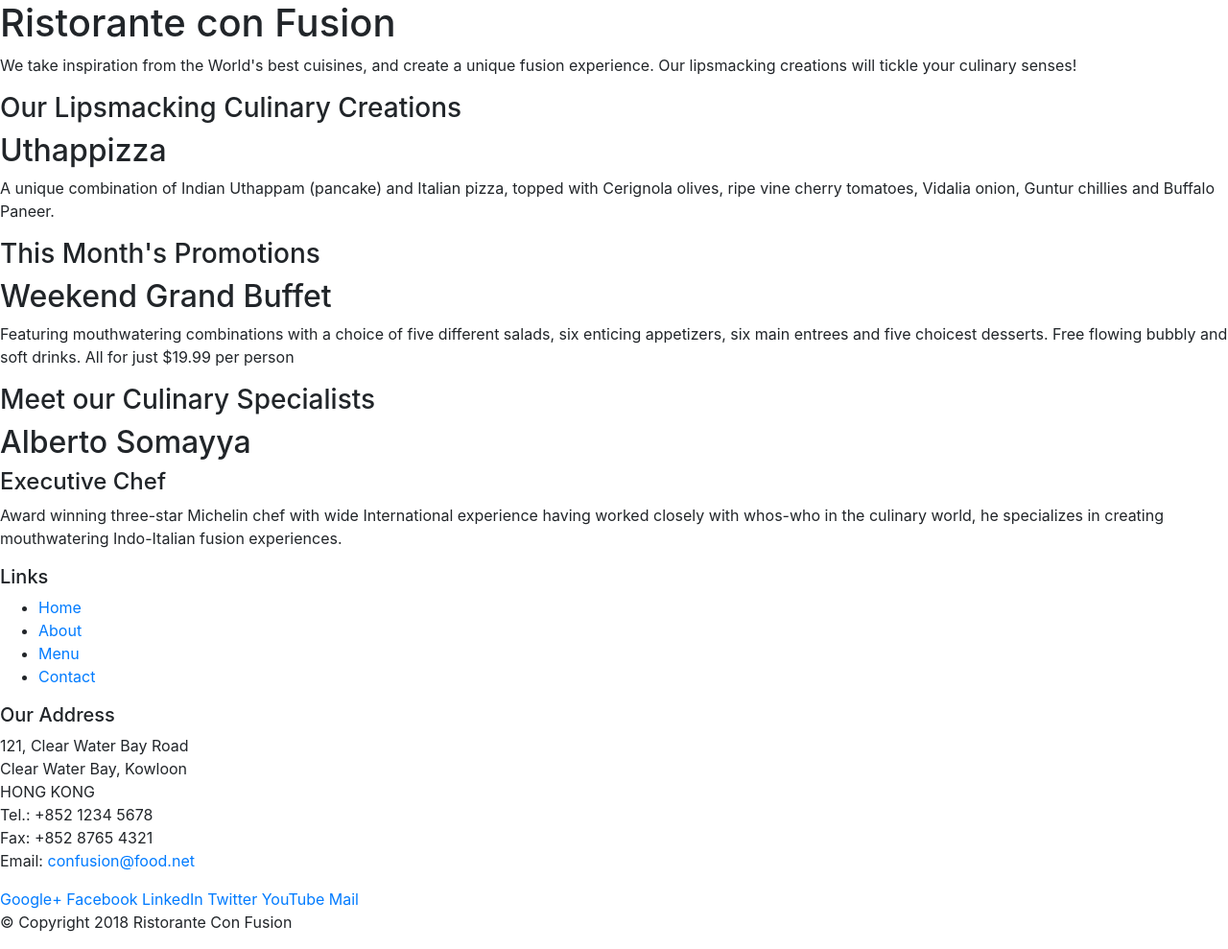
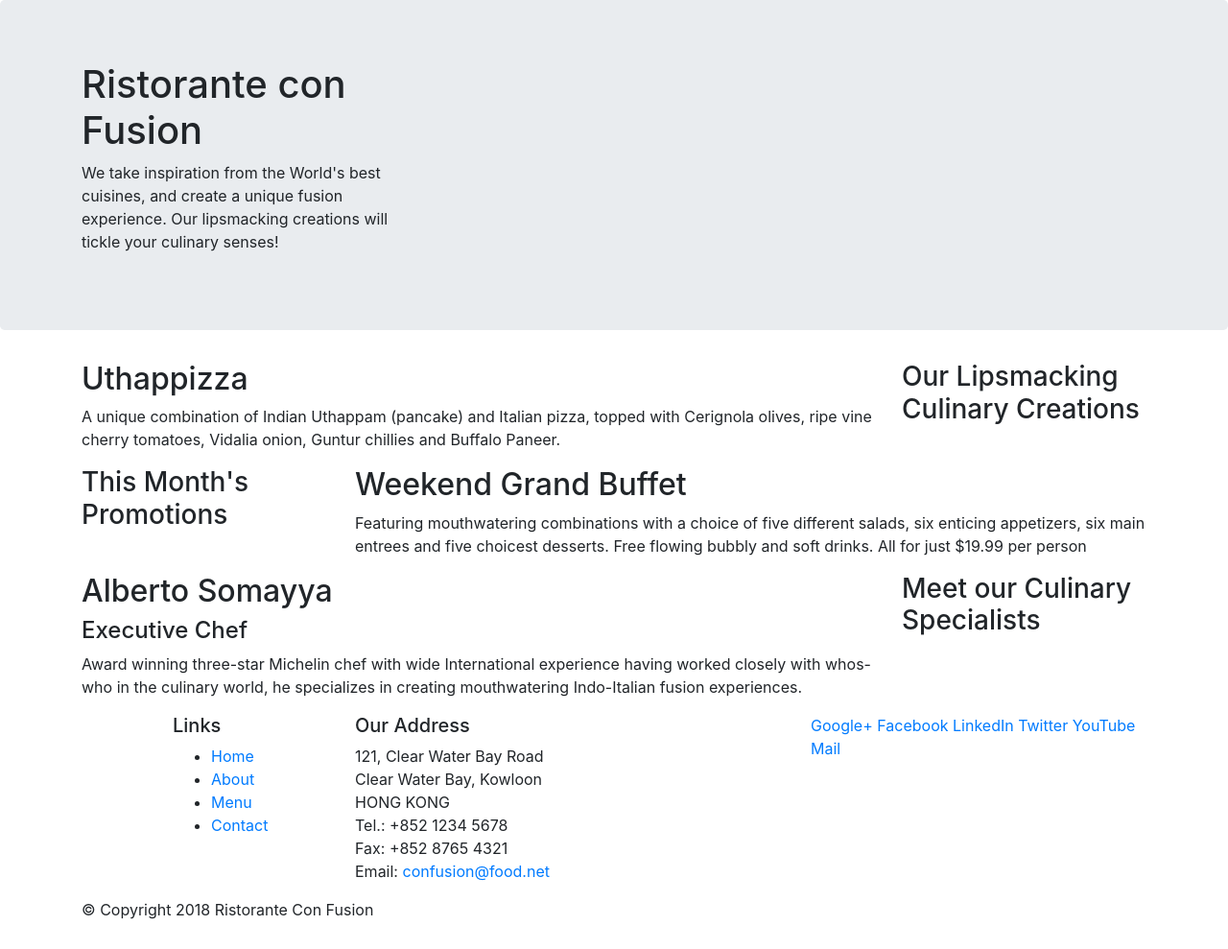
Before and after one commit to MOPEAPAHLAING/bootstrap, a website: page index.html in a window 1280 px wide. Shown: the whole page at 96% size. Drawn offline with nearby package versions, Linux system fonts and the light colour scheme.

Commit message:
Bootstrap Grid Part 1

```diff
--- a/index.html
+++ b/index.html
@@ -14,46 +14,46 @@
 
 <body>
 
-    <header>
-        <div>
-            <div>
-                <div>
+    <header class="jumbotron">
+        <div class="container">
+            <div class="row">
+                <div class="col-12 col-sm-4">
                     <h1>Ristorante con Fusion</h1>
                     <p>We take inspiration from the World's best cuisines, and create a unique fusion experience. Our lipsmacking creations will tickle your culinary senses!</p>
                 </div>
-                <div>
+                <div class="col-12 col-sm">
                 </div>
             </div>
         </div>
     </header>
 
-    <div>
-        <div>
-            <div>
+    <div class="container">
+        <div class="row">
+            <div class="col-12 col-sm-4 order-sm-last col-md-3">
                 <h3>Our Lipsmacking Culinary Creations</h3>
             </div>
-            <div>
+            <div class="col col-sm order-sm-first col-md">
                 <h2>Uthappizza</h2>
                 <p>A unique combination of Indian Uthappam (pancake) and Italian pizza, topped with Cerignola olives, ripe vine cherry tomatoes, Vidalia onion, Guntur chillies and Buffalo Paneer.</p>
             </div>
         </div>
 
 
-        <div>
-            <div>
+        <div class="row">
+            <div class="col-12 col-sm-4 col-md-3">
                 <h3>This Month's Promotions</h3>
             </div>
-            <div>
+            <div class="col col-sm col-md">
                 <h2>Weekend Grand Buffet</h2>
                 <p>Featuring mouthwatering combinations with a choice of five different salads, six enticing appetizers, six main entrees and five choicest desserts. Free flowing bubbly and soft drinks. All for just $19.99 per person </p>
             </div>
         </div>
 
-        <div>
-            <div>
+        <div class="row">
+            <div class="col-12 col-sm-4 order-sm-last col-md-3">
                 <h3>Meet our Culinary Specialists</h3>
             </div>
-            <div>
+            <div class="col col-sm order-sm-first col-md">
                 <h2>Alberto Somayya</h2>
                 <h4>Executive Chef</h4>
                 <p>Award winning three-star Michelin chef with wide International experience having worked closely with whos-who in the culinary world, he specializes in creating mouthwatering Indo-Italian fusion experiences. </p>
@@ -62,9 +62,9 @@
     </div>
 
     <footer>
-        <div>
-            <div>
-                <div>
+        <div class="container">
+            <div class="row">
+                <div class="col-4 offset-1 col-sm-2">
                     <h5>Links</h5>
                     <ul>
                         <li><a href="#">Home</a></li>
@@ -73,7 +73,7 @@
                         <li><a href="#">Contact</a></li>
                     </ul>
                 </div>
-                <div>
+                <div class="col-7 col-sm-5">
                     <h5>Our Address</h5>
                     <address>
 		              121, Clear Water Bay Road<br>
@@ -84,7 +84,7 @@
 		              Email: <a href="mailto:confusion@food.net">confusion@food.net</a>
 		           </address>
                 </div>
-                <div>
+                <div class="col-12 col-sm-4">
                     <div>
                         <a href="http://google.com/+">Google+</a>
                         <a href="http://www.facebook.com/profile.php?id=">Facebook</a>
@@ -95,8 +95,8 @@
                     </div>
                 </div>
            </div>
-           <div>
-                <div>
+           <div class="row">
+                <div class="col-auto">
                     <p>© Copyright 2018 Ristorante Con Fusion</p>
                 </div>
            </div>
```
